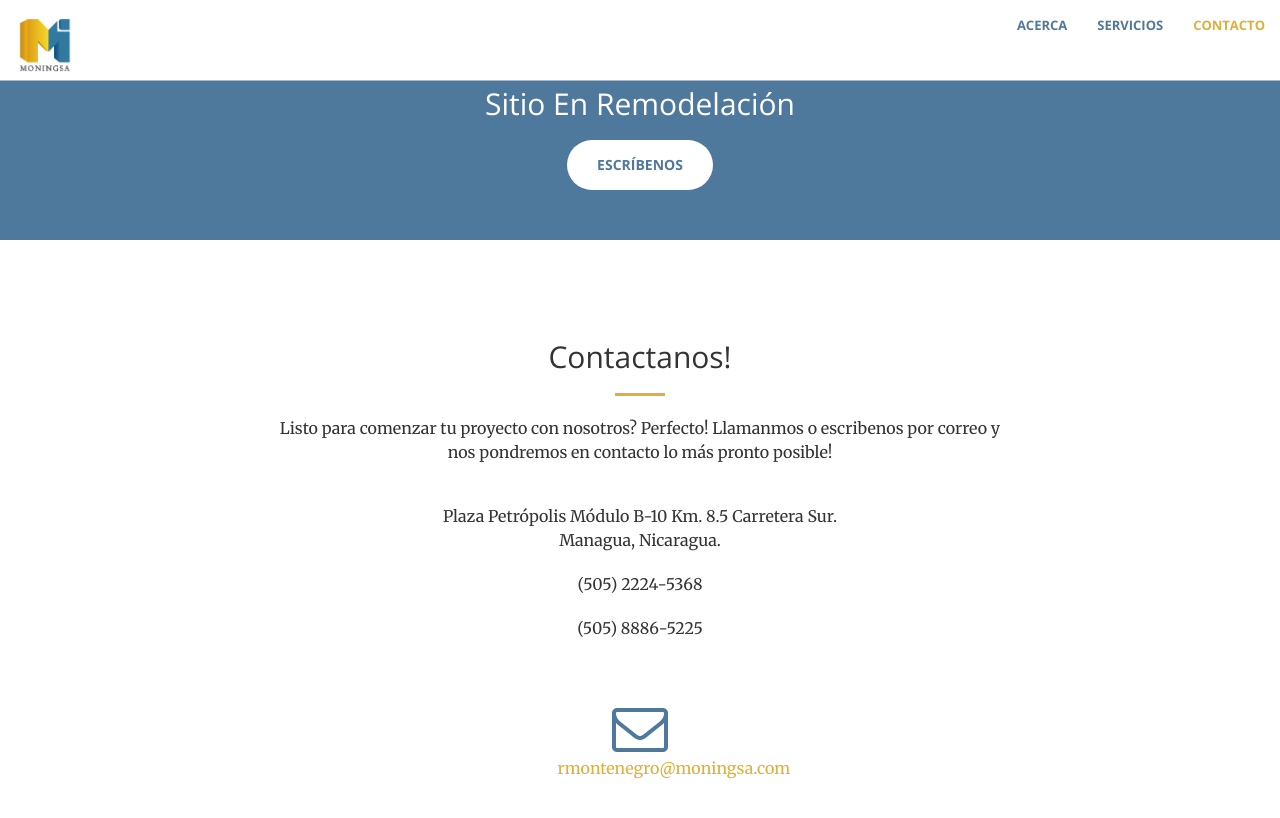
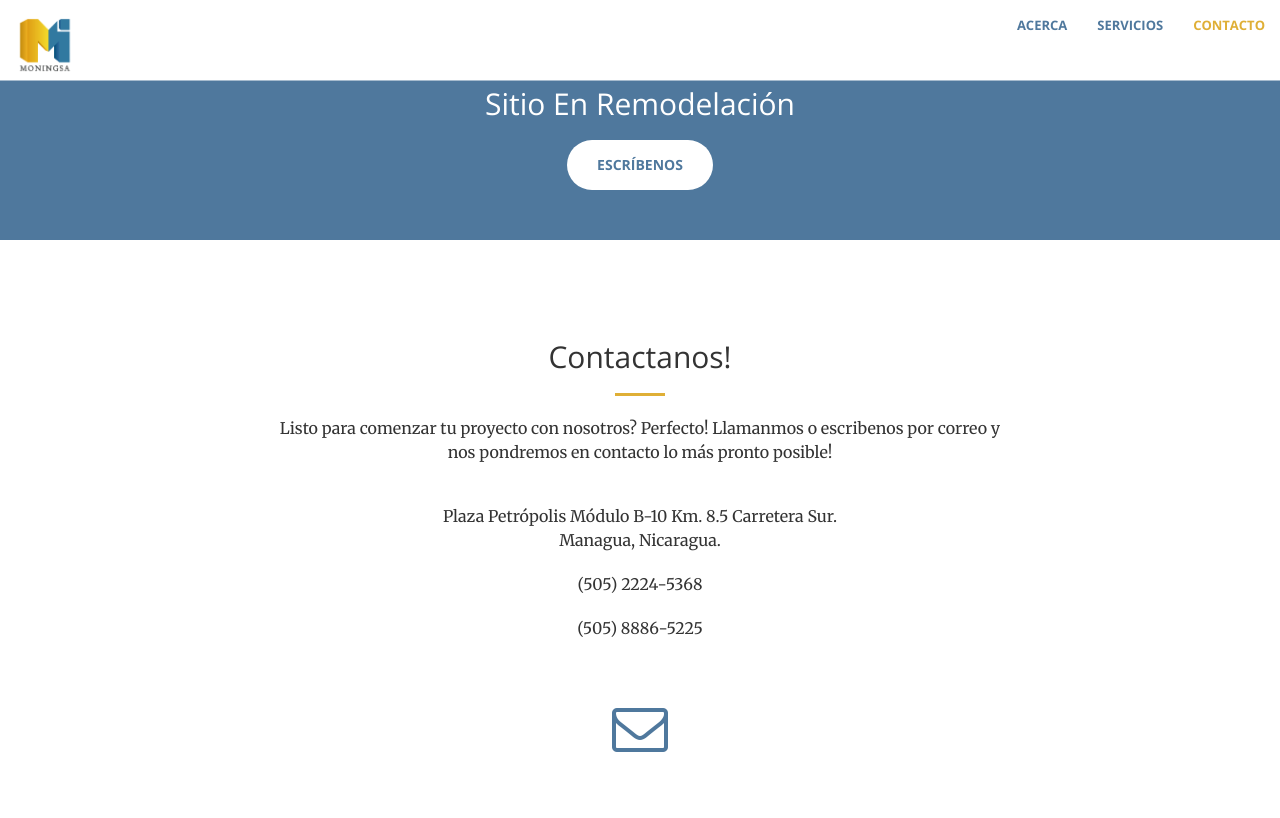
Before and after one commit to Moningsa/moningsa.github.io, a Jekyll site: the page built from index.html, in a window 1280 px wide and 900 px high, scrolled down 1933 px. Shown: the top 818 px of the window. Built offline with Jekyll 4.4.1, drawn with Linux system fonts in a browser that asks for light colours.

Commit message:
Update contact.html

```diff
--- a/_includes/contact.html
+++ b/_includes/contact.html
@@ -20,7 +20,7 @@
         <div class="col-lg-2 col-lg-offset-1 text-center">
             <a href="mailto:{{ site.email }}">
             <i class="fa fa-envelope-o fa-3x wow bounceIn" data-wow-delay=".1s"></i>
-                <p>{{ site.email }}</p>
+
             </a>
         </div>
         <div class="col-lg-2 col-lg-offset-1 text-center">
```
